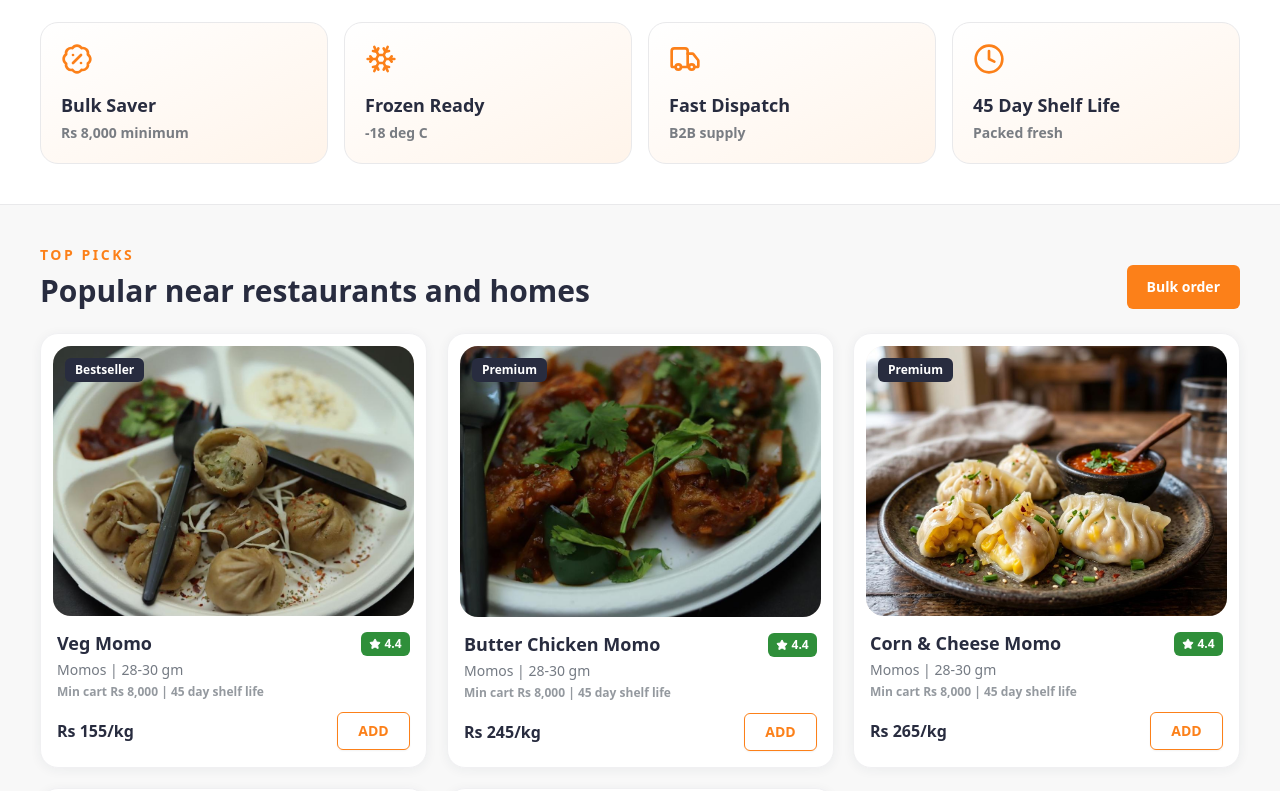
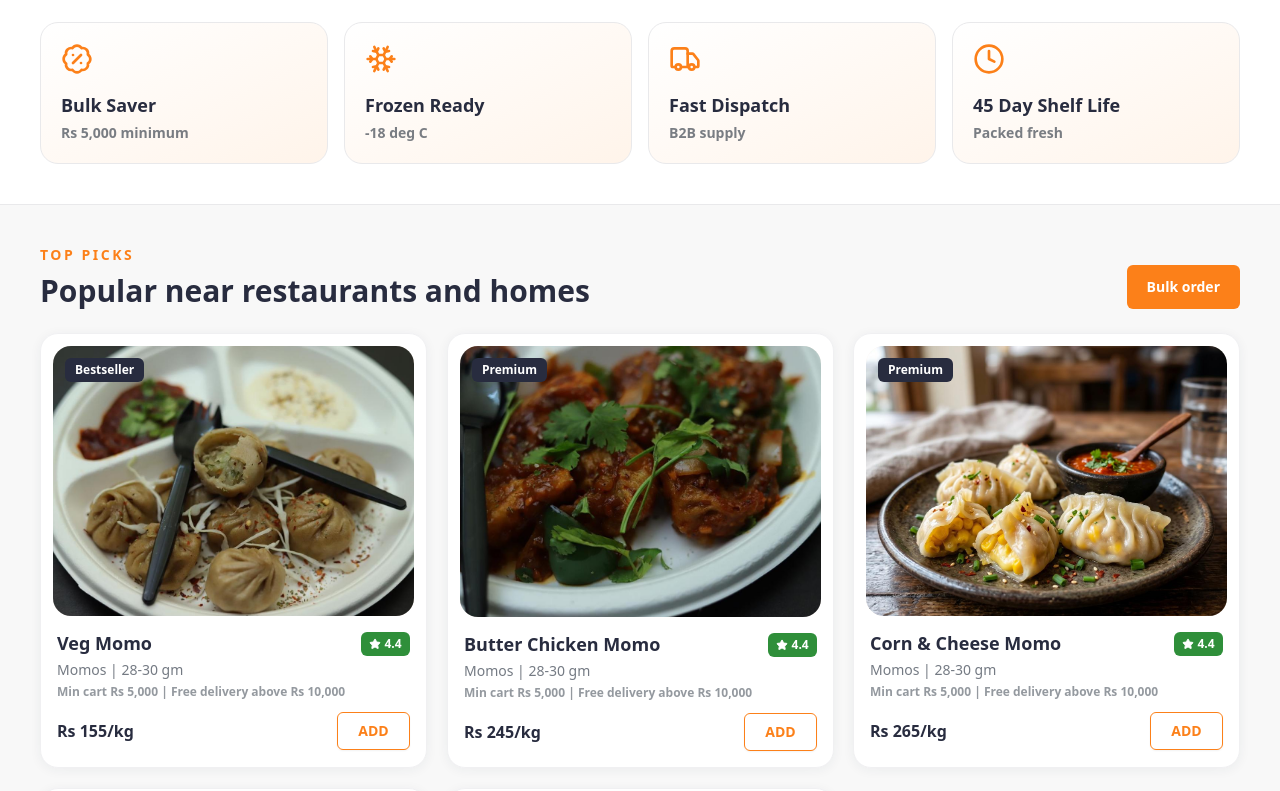
Before and after one commit to akhundia275-beep/Anurag_Foods, a Next.js app: page / in a window 1280 px wide. Shown: the part 2009-2800 px from the top of the page. Built offline with nearby package versions, Linux system fonts and the light colour scheme.

Commit message:
Update minimum order and delivery rules

```diff
--- a/app/bulk-orders/page.tsx
+++ b/app/bulk-orders/page.tsx
@@ -7,9 +7,9 @@ export default function BulkOrdersPage() {
   return (
     <ContentPage
       eyebrow="Bulk Orders"
-      title="Minimum cart value Rs 8,000 with manual verification."
+      title="Minimum cart value Rs 5,000 with manual verification."
       copy="Place bulk requirements for momos, spring rolls, parathas, samosas, Kurkure momos and Manchurian. The team confirms stock, cold-chain logistics and payment proof before dispatch."
-      points={["Minimum order: Rs 8,000", "Restaurant supply", "Cloud kitchen supply", "Bulk pricing confirmation"]}
+      points={["Minimum order: Rs 5,000", "Free delivery above Rs 10,000", "Restaurant supply", "Cloud kitchen supply", "Bulk pricing confirmation"]}
       cta={{ label: "Start order", href: "/products" }}
     />
   );
--- a/app/cart/page.tsx
+++ b/app/cart/page.tsx
@@ -5,7 +5,7 @@ import { AnimatePresence, motion } from "framer-motion";
 import { PackageCheck, ShoppingBag, Trash2 } from "lucide-react";
 import { Button, LinkButton } from "@/components/ui/button";
 import { ProductImage } from "@/components/product-image";
-import { formatRupees, getBillTotals, minimumOrderValue } from "@/lib/billing";
+import { formatRupees, freeDeliveryMinimum, getBillTotals, minimumOrderValue } from "@/lib/billing";
 import { formatPrice } from "@/lib/products";
 import { useCart } from "@/store/cart";
 
@@ -128,7 +128,7 @@ export default function CartPage() {
             </div>
             <div>
               <p className="text-sm uppercase tracking-[0.18em] text-white/60">Order total</p>
-              <p className="text-xs font-bold text-white/50">Minimum subtotal: Rs 8,000</p>
+              <p className="text-xs font-bold text-white/50">Minimum subtotal: {formatRupees(minimumOrderValue)}</p>
             </div>
           </div>
 
@@ -165,6 +165,7 @@ export default function CartPage() {
               <span>Delivery</span>
               <span>{formatRupees(bill.delivery)}</span>
             </div>
+            <p className="text-xs text-white/55">Free delivery above {formatRupees(freeDeliveryMinimum)} subtotal.</p>
             <div className="flex justify-between gap-3 border-t border-white/15 pt-2 text-white">
               <span>Bill total</span>
               <span>{formatRupees(bill.grandTotal)}</span>
--- a/app/checkout/page.tsx
+++ b/app/checkout/page.tsx
@@ -5,7 +5,7 @@ import Image from "next/image";
 import { CheckCircle2, Copy, Download, MessageCircle } from "lucide-react";
 import { FormEvent, useMemo, useState } from "react";
 import { Button, LinkButton } from "@/components/ui/button";
-import { formatRupees, getBillTotals, minimumOrderValue } from "@/lib/billing";
+import { formatRupees, freeDeliveryMinimum, getBillTotals, minimumOrderValue } from "@/lib/billing";
 import { buildInvoiceHtml, buildUpiUrl, buildWhatsAppMessage, createOrderId, saveLocalOrder, type CustomerDetails, type LocalOrder, upiId, upiPayeeName, whatsappNumber } from "@/lib/order";
 import { useCart } from "@/store/cart";
 
@@ -109,7 +109,7 @@ export default function CheckoutPage() {
           <div className="mt-5 grid gap-2 rounded-lg bg-white p-4 text-left text-sm font-bold text-tealInk shadow-sm">
             <div className="flex justify-between"><span>Subtotal</span><span>{formatRupees(submitted.order.bill.subtotal)}</span></div>
             <div className="flex justify-between"><span>GST 18%</span><span>{formatRupees(submitted.order.bill.gst)}</span></div>
-            <div className="flex justify-between"><span>Delivery</span><span>{formatRupees(submitted.order.bill.delivery)}</span></div>
+              <div className="flex justify-between"><span>Delivery</span><span>{submitted.order.bill.delivery === 0 ? "Free" : formatRupees(submitted.order.bill.delivery)}</span></div>
             <div className="flex justify-between border-t border-tealDeep/10 pt-2 text-lg"><span>Bill total</span><span>{formatRupees(submitted.order.bill.grandTotal)}</span></div>
           </div>
           <div className="mt-5 rounded-lg bg-leaf/10 p-4 text-sm font-bold text-tealInk">
@@ -188,8 +188,9 @@ export default function CheckoutPage() {
             <div className="mt-4 grid gap-2 text-sm font-bold text-white/75">
               <div className="flex justify-between"><span>Subtotal</span><span>{formatRupees(bill.subtotal)}</span></div>
               <div className="flex justify-between"><span>GST 18%</span><span>{formatRupees(bill.gst)}</span></div>
-              <div className="flex justify-between"><span>Delivery</span><span>{formatRupees(bill.delivery)}</span></div>
+              <div className="flex justify-between"><span>Delivery</span><span>{bill.delivery === 0 ? "Free" : formatRupees(bill.delivery)}</span></div>
             </div>
+            <p className="mt-3 text-xs font-bold text-white/55">Free delivery above {formatRupees(freeDeliveryMinimum)} subtotal.</p>
           </div>
           <Button type="submit" variant="orange" className="mt-6 w-full">
             Confirm & send WhatsApp
--- a/app/faq/page.tsx
+++ b/app/faq/page.tsx
@@ -3,7 +3,7 @@ import type { Metadata } from "next";
 export const metadata: Metadata = { title: "FAQ" };
 
 const faqs = [
-  ["What is the minimum order?", "Checkout unlocks when cart subtotal reaches Rs 8,000 before GST and delivery."],
+  ["What is the minimum order?", "Checkout unlocks when cart subtotal reaches Rs 5,000 before GST and delivery. Delivery is free above Rs 10,000 subtotal."],
   ["How should products be stored?", "Products should be stored at -18°C frozen storage."],
   ["What is the shelf life?", "The shelf life is 45 days under proper frozen storage."],
   ["How does payment work?", "Customers pay through manual UPI, enter UTR, upload proof and wait for admin verification."]
--- a/app/page.tsx
+++ b/app/page.tsx
@@ -8,7 +8,7 @@ import { LinkButton } from "@/components/ui/button";
 import { BadgePercent, Clock, Snowflake, Truck } from "lucide-react";
 
 const offers = [
-  ["Bulk Saver", "Rs 8,000 minimum", BadgePercent],
+  ["Bulk Saver", "Rs 5,000 minimum", BadgePercent],
   ["Frozen Ready", "-18 deg C", Snowflake],
   ["Fast Dispatch", "B2B supply", Truck],
   ["45 Day Shelf Life", "Packed fresh", Clock]
--- a/app/products/[slug]/page.tsx
+++ b/app/products/[slug]/page.tsx
@@ -52,7 +52,8 @@ export default async function ProductDetailPage({ params }: ProductPageProps) {
         <p className="mt-4 text-xl text-tealInk/70">{product.weight}</p>
         <p className="mt-5 text-3xl font-black text-tealDeep">{formatPrice(product)}</p>
         <div className="mt-8 grid gap-3 rounded-lg bg-white p-5 shadow-soft">
-          <p>Minimum checkout subtotal: Rs 8,000</p>
+          <p>Minimum checkout subtotal: Rs 5,000</p>
+          <p>Free delivery above Rs 10,000 subtotal</p>
           <p>Storage: -18 deg C frozen storage</p>
           <p>Shelf life: 45 days</p>
           <p>Packaging: Food grade bulk-ready packs</p>
--- a/components/product-card.tsx
+++ b/components/product-card.tsx
@@ -46,7 +46,7 @@ export function ProductCard({ product }: { product: Product }) {
           <p className="product-card-meta mt-1 text-sm text-tealInk/60">
             {product.category} | {product.weight}
           </p>
-          <p className="product-card-note mt-1 text-xs font-semibold text-tealInk/45">Min cart Rs 8,000 | 45 day shelf life</p>
+          <p className="product-card-note mt-1 text-xs font-semibold text-tealInk/45">Min cart Rs 5,000 | Free delivery above Rs 10,000</p>
         </div>
         <div className="product-card-footer flex items-center justify-between gap-4">
           <p className="product-card-price text-base font-black text-tealDeep">{formatPrice(product)}</p>
--- a/lib/billing.ts
+++ b/lib/billing.ts
@@ -1,6 +1,7 @@
 import type { CartItem } from "@/store/cart";
 
-export const minimumOrderValue = 8000;
+export const minimumOrderValue = 5000;
+export const freeDeliveryMinimum = 10000;
 export const gstRate = 0.18;
 export const deliveryCharge = 200;
 
@@ -18,7 +19,7 @@ export const getBillSubtotal = (items: CartItem[]) =>
 export const getBillTotals = (items: CartItem[]): BillTotals => {
   const subtotal = getBillSubtotal(items);
   const gst = Math.round(subtotal * gstRate * 100) / 100;
-  const delivery = items.length > 0 ? deliveryCharge : 0;
+  const delivery = items.length > 0 && subtotal < freeDeliveryMinimum ? deliveryCharge : 0;
 
   return {
     subtotal,
--- a/lib/order.ts
+++ b/lib/order.ts
@@ -53,7 +53,7 @@ export function buildWhatsAppMessage(orderId: string, customer: CustomerDetails,
     ...items.map((item) => `- ${item.product.name} (${item.product.weight}) x ${item.quantity} = Rs ${item.quantity * item.product.price}`),
     `Subtotal: ${formatRupees(bill.subtotal)}`,
     `GST 18%: ${formatRupees(bill.gst)}`,
-    `Delivery: ${formatRupees(bill.delivery)}`,
+    `Delivery: ${bill.delivery === 0 ? "Free" : formatRupees(bill.delivery)}`,
     `Bill Total: ${formatRupees(bill.grandTotal)}`,
     `UTR: ${customer.utr}`,
     `Payment status: Pending Verification`
@@ -116,7 +116,7 @@ export function buildInvoiceHtml(order: LocalOrder) {
     <section class="totals">
       <div class="line"><span>Subtotal</span><strong>${formatRupees(order.bill.subtotal)}</strong></div>
       <div class="line"><span>GST 18%</span><strong>${formatRupees(order.bill.gst)}</strong></div>
-      <div class="line"><span>Delivery</span><strong>${formatRupees(order.bill.delivery)}</strong></div>
+      <div class="line"><span>Delivery</span><strong>${order.bill.delivery === 0 ? "Free" : formatRupees(order.bill.delivery)}</strong></div>
       <div class="line grand"><span>Bill Total</span><span>${formatRupees(order.bill.grandTotal)}</span></div>
     </section>
   </main>
```
